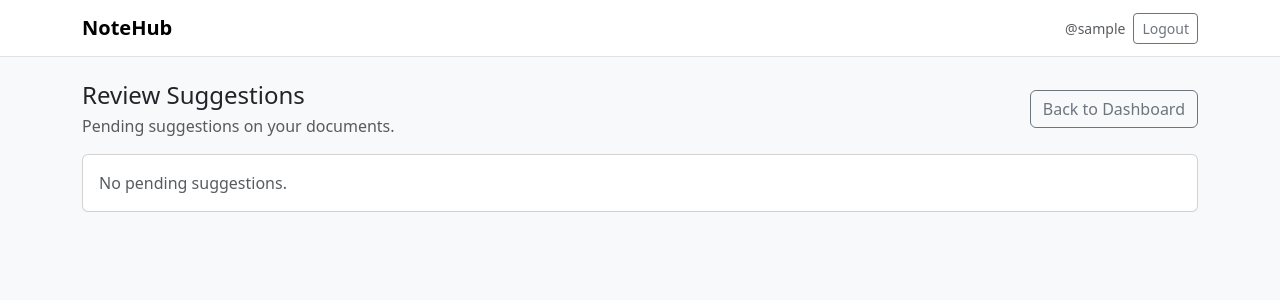
After one commit to xuqi020020-ux/IT-group-work, a Django app: page /suggestions/review/ in a window 1280 px wide. The commit adds this page. Shown: the top 300 px of the page. Run offline with Django 3.2, Linux system fonts and the light colour scheme; the visitor is signed in with stand-in values (Sample User, id 1); data comes from the database, SQL or seed files in the repository; data that the repository does not hold is empty.

Commit message:
feat: add edit suggestions with owner review

```diff
--- a/core/forms.py
+++ b/core/forms.py
@@ -17,3 +17,9 @@ class ShareForm(forms.Form):
         max_length=150,
         widget=forms.TextInput(attrs={"class": "form-control", "placeholder": "Username to share with"})
     )
+
+class SuggestionForm(forms.Form):
+    proposed_content = forms.CharField(
+        widget=forms.Textarea(attrs={"class": "form-control", "rows": 14}),
+        label="Proposed content",
+    )
--- a/core/urls.py
+++ b/core/urls.py
@@ -12,6 +12,9 @@ urlpatterns = [
     path("documents/<int:pk>/share/", views.document_share, name="document_share"),
     path("documents/<int:pk>/unshare/<int:user_id>/", views.document_unshare, name="document_unshare"),
     path("shared/", views.shared_with_me, name="shared_with_me"),
+    path("documents/<int:pk>/suggest/", views.suggestion_create, name="suggestion_create"),
+    path("suggestions/review/", views.suggestion_review_list, name="suggestion_review_list"),
+    path("suggestions/<int:sid>/review/", views.suggestion_review_action, name="suggestion_review_action"),
 
 
 ]
--- a/core/views.py
+++ b/core/views.py
@@ -5,9 +5,9 @@ from django.shortcuts import get_object_or_404, redirect, render
 
 from django.contrib.auth.models import User
 
-
-from .models import Document, DocumentShare
-from .forms import DocumentForm
+from django.utils import timezone
+from .models import Document, DocumentShare, EditSuggestion
+from .forms import DocumentForm, ShareForm, SuggestionForm
 
 
 from django.db.models import Q
@@ -238,3 +238,83 @@ def document_unshare(request, pk, user_id):
 
     DocumentShare.objects.filter(document=doc, shared_with_id=user_id).delete()
     return redirect("core:document_share", pk=doc.pk)
+
+@login_required
+def suggestion_create(request, pk):
+    doc = get_object_or_404(Document, pk=pk)
+
+    # Must be able to view the document
+    if not can_view_document(request.user, doc):
+        return HttpResponseForbidden("You do not have permission to access this document.")
+
+    # Owner doesn't need to suggest edits on their own doc
+    if doc.owner_id == request.user.id:
+        return HttpResponseForbidden("Owners cannot submit suggestions for their own documents.")
+
+    # Only allow suggestions for public or shared docs (shared-with-me)
+    if not (doc.visibility_status == Document.VIS_PUBLIC or doc.visibility_status == Document.VIS_SHARED):
+        return HttpResponseForbidden("Suggestions are only allowed for public/shared documents.")
+
+    # If shared, ensure actually shared with the user (can_view_document already implies this)
+    form = SuggestionForm(request.POST or None)
+
+    if request.method == "POST" and form.is_valid():
+        EditSuggestion.objects.create(
+            document=doc,
+            proposer=request.user,
+            proposed_content=form.cleaned_data["proposed_content"],
+            status=EditSuggestion.STATUS_PENDING,
+        )
+        return redirect("core:document_detail", pk=doc.pk)
+
+    # Prefill with current content for easier editing
+    if request.method == "GET":
+        form = SuggestionForm(initial={"proposed_content": doc.content})
+
+    return render(request, "core/suggestion_form.html", {"document": doc, "form": form})
+
+
+@login_required
+def suggestion_review_list(request):
+    # Owner sees suggestions on their documents; admin can see all (optional)
+    if request.user.is_staff:
+        qs = EditSuggestion.objects.filter(status=EditSuggestion.STATUS_PENDING)
+    else:
+        qs = EditSuggestion.objects.filter(
+            status=EditSuggestion.STATUS_PENDING,
+            document__owner=request.user
+        )
+
+    qs = qs.select_related("document", "proposer").order_by("-created_at")
+    return render(request, "core/suggestion_review_list.html", {"suggestions": qs})
+
+
+@login_required
+def suggestion_review_action(request, sid):
+    sug = get_object_or_404(EditSuggestion, pk=sid)
+    doc = sug.document
+
+    # Only owner of the document (or admin) can review
+    if not (request.user.is_staff or doc.owner_id == request.user.id):
+        return HttpResponseForbidden("You do not have permission to review this suggestion.")
+
+    if request.method != "POST":
+        return HttpResponseForbidden("Invalid request method.")
+
+    action = request.POST.get("action")
+
+    if sug.status != EditSuggestion.STATUS_PENDING:
+        return redirect("core:suggestion_review_list")
+
+    if action == "accept":
+        doc.content = sug.proposed_content
+        doc.save()
+        sug.status = EditSuggestion.STATUS_ACCEPTED
+        sug.reviewed_at = timezone.now()
+        sug.save()
+    elif action == "reject":
+        sug.status = EditSuggestion.STATUS_REJECTED
+        sug.reviewed_at = timezone.now()
+        sug.save()
+
+    return redirect("core:suggestion_review_list")
--- a/templates/core/document_detail.html
+++ b/templates/core/document_detail.html
@@ -13,6 +13,12 @@
         <a class="btn btn-outline-primary btn-sm" href="{% url 'core:document_share' document.pk %}">Share</a>
         <a class="btn btn-outline-secondary btn-sm" href="{% url 'core:document_edit' document.pk %}">Edit</a>
         <a class="btn btn-outline-danger btn-sm" href="{% url 'core:document_delete' document.pk %}">Delete</a>
+     {% else %}
+        {% if document.visibility_status == "public" or document.visibility_status == "shared" %}
+          <a class="btn btn-outline-primary btn-sm" href="{% url 'core:suggestion_create' document.pk %}">
+            Suggest Edit
+          </a>
+        {% endif %}
      {% endif %}
   </div>
 </div>
--- /dev/null
+++ b/templates/core/suggestion_review_list.html
@@ -0,0 +1,51 @@
+{% extends "base.html" %}
+{% block title %}Review Suggestions · NoteHub{% endblock %}
+{% block content %}
+<div class="d-flex justify-content-between align-items-center mb-3">
+  <div>
+    <h1 class="h4 mb-1">Review Suggestions</h1>
+    <div class="text-muted">Pending suggestions on your documents.</div>
+  </div>
+  <a class="btn btn-outline-secondary" href="{% url 'core:dashboard' %}">Back to Dashboard</a>
+</div>
+
+<div class="card">
+  <div class="card-body">
+    {% if suggestions %}
+      <div class="list-group">
+        {% for s in suggestions %}
+          <div class="list-group-item">
+            <div class="d-flex justify-content-between align-items-start">
+              <div>
+                <div class="fw-semibold">{{ s.document.title }}</div>
+                <div class="small text-muted">
+                  Proposed by <b>{{ s.proposer.username }}</b> · {{ s.created_at|date:"Y-m-d H:i" }}
+                </div>
+              </div>
+              <div class="d-flex gap-2">
+                <form method="post" action="{% url 'core:suggestion_review_action' s.id %}">
+                  {% csrf_token %}
+                  <input type="hidden" name="action" value="accept">
+                  <button class="btn btn-sm btn-success" type="submit">Accept</button>
+                </form>
+                <form method="post" action="{% url 'core:suggestion_review_action' s.id %}">
+                  {% csrf_token %}
+                  <input type="hidden" name="action" value="reject">
+                  <button class="btn btn-sm btn-outline-danger" type="submit">Reject</button>
+                </form>
+              </div>
+            </div>
+
+            <div class="mt-3">
+              <div class="small text-muted mb-1">Proposed content</div>
+              <pre class="mb-0" style="white-space: pre-wrap;">{{ s.proposed_content }}</pre>
+            </div>
+          </div>
+        {% endfor %}
+      </div>
+    {% else %}
+      <div class="text-muted">No pending suggestions.</div>
+    {% endif %}
+  </div>
+</div>
+{% endblock %}
```
Also changed, not shown: core/admin.py (+7 -1 lines), core/models.py (+34 -0 lines), templates/core/suggestion_form.html (added, +24 -0 lines), core/migrations/0002_auto_20260131_1619.py (added), core/migrations/0003_editsuggestion.py (added).
